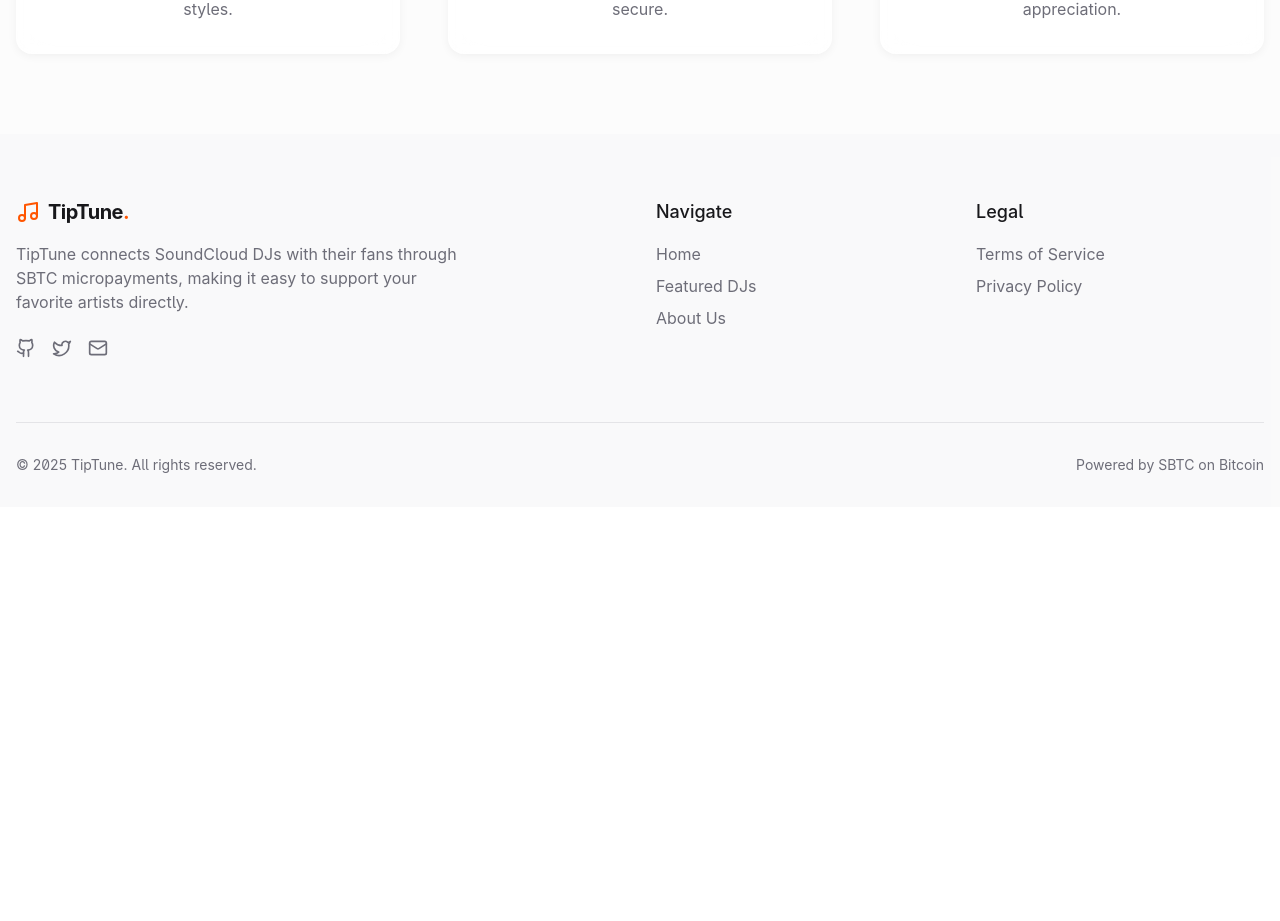
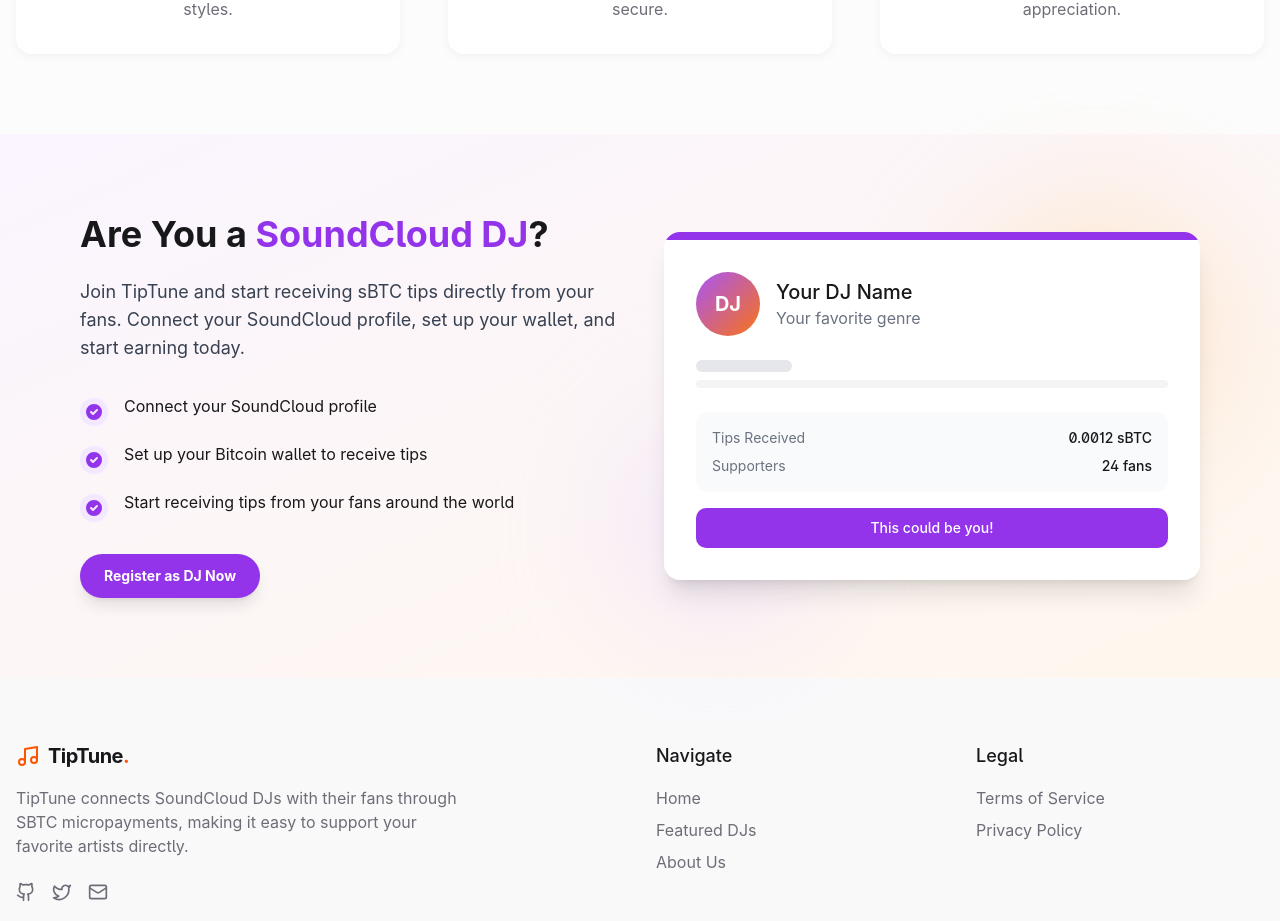
Before and after one commit to jasminelee/tipcloud-spark, a React (Vite) app: page / in a window 1280 px wide. Shown: the part 1876-2797 px from the top of the page. Before the commit the page ends 2383 px from the top, so only its background shows below. Built offline with nearby package versions, Linux system fonts and the light colour scheme.

Commit message:
register DJ button

```diff
--- a/src/components/Header.tsx
+++ b/src/components/Header.tsx
@@ -126,6 +126,7 @@ const Header = () => {
     { name: 'Home', path: '/' },
     { name: 'DJs', path: '/dj/featured' },
     { name: 'About', path: '/about' },
+    { name: 'Register as DJ', path: '/register-dj' },
   ];
 
   // Display wallet address if connected
--- a/src/pages/Index.tsx
+++ b/src/pages/Index.tsx
@@ -179,6 +179,17 @@ const HeroSection = () => {
                   Discover DJs
                 </Button>
               </Link>
+              <Link to="/register-dj">
+                <Button
+                  variant="outline"
+                  className="border-2 border-purple-500 hover:bg-purple-500/10 text-purple-500 font-bold
+                  px-8 py-4 rounded-full shadow-lg transition-all duration-300 ease-out transform hover:-translate-y-1
+                  w-full sm:w-auto"
+                  size="lg"
+                >
+                  Register as DJ
+                </Button>
+              </Link>
             </div>
           </div>
           <div className="hidden lg:block">
@@ -289,6 +300,95 @@ const FeatureSection = () => {
   );
 };
 
+const DJPromotionSection = () => {
+  const navigate = useNavigate();
+
+  return (
+    <section className="py-20 bg-gradient-to-br from-purple-50 to-orange-50">
+      <div className="container mx-auto px-4 max-w-6xl">
+        <div className="grid grid-cols-1 md:grid-cols-2 gap-12 items-center">
+          <div>
+            <h2 className="text-3xl md:text-4xl font-display font-bold mb-6">
+              Are You a <span className="text-purple-600">SoundCloud DJ</span>?
+            </h2>
+            <p className="text-lg text-gray-700 mb-8">
+              Join TipTune and start receiving sBTC tips directly from your fans. Connect your SoundCloud profile, set up your wallet, and start earning today.
+            </p>
+            <ul className="space-y-4 mb-8">
+              <li className="flex items-start">
+                <div className="mr-4 mt-1 bg-purple-100 rounded-full p-1">
+                  <svg xmlns="http://www.w3.org/2000/svg" className="h-5 w-5 text-purple-600" viewBox="0 0 20 20" fill="currentColor">
+                    <path fillRule="evenodd" d="M10 18a8 8 0 100-16 8 8 0 000 16zm3.707-9.293a1 1 0 00-1.414-1.414L9 10.586 7.707 9.293a1 1 0 00-1.414 1.414l2 2a1 1 0 001.414 0l4-4z" clipRule="evenodd" />
+                  </svg>
+                </div>
+                <span>Connect your SoundCloud profile</span>
+              </li>
+              <li className="flex items-start">
+                <div className="mr-4 mt-1 bg-purple-100 rounded-full p-1">
+                  <svg xmlns="http://www.w3.org/2000/svg" className="h-5 w-5 text-purple-600" viewBox="0 0 20 20" fill="currentColor">
+                    <path fillRule="evenodd" d="M10 18a8 8 0 100-16 8 8 0 000 16zm3.707-9.293a1 1 0 00-1.414-1.414L9 10.586 7.707 9.293a1 1 0 00-1.414 1.414l2 2a1 1 0 001.414 0l4-4z" clipRule="evenodd" />
+                  </svg>
+                </div>
+                <span>Set up your Bitcoin wallet to receive tips</span>
+              </li>
+              <li className="flex items-start">
+                <div className="mr-4 mt-1 bg-purple-100 rounded-full p-1">
+                  <svg xmlns="http://www.w3.org/2000/svg" className="h-5 w-5 text-purple-600" viewBox="0 0 20 20" fill="currentColor">
+                    <path fillRule="evenodd" d="M10 18a8 8 0 100-16 8 8 0 000 16zm3.707-9.293a1 1 0 00-1.414-1.414L9 10.586 7.707 9.293a1 1 0 00-1.414 1.414l2 2a1 1 0 001.414 0l4-4z" clipRule="evenodd" />
+                  </svg>
+                </div>
+                <span>Start receiving tips from your fans around the world</span>
+              </li>
+            </ul>
+            <Button
+              onClick={() => navigate('/register-dj')}
+              className="bg-purple-600 hover:bg-purple-700 text-white font-bold px-6 py-3 rounded-full shadow-lg transition-all duration-300 ease-out transform hover:-translate-y-1"
+              size="lg"
+            >
+              Register as DJ Now
+            </Button>
+          </div>
+          <div className="relative">
+            <div className="absolute -top-6 -right-6 w-64 h-64 bg-orange-200 rounded-full filter blur-3xl opacity-50 z-0" />
+            <div className="absolute -bottom-10 -left-10 w-48 h-48 bg-purple-200 rounded-full filter blur-3xl opacity-50 z-0" />
+            <div className="relative z-10 bg-white rounded-2xl shadow-xl overflow-hidden">
+              <div className="bg-purple-600 h-2" />
+              <div className="p-8">
+                <div className="flex items-center mb-6">
+                  <div className="w-16 h-16 bg-gradient-to-br from-purple-500 to-orange-500 rounded-full flex items-center justify-center text-white font-bold text-xl">
+                    DJ
+                  </div>
+                  <div className="ml-4">
+                    <h3 className="text-xl font-medium">Your DJ Name</h3>
+                    <p className="text-gray-500">Your favorite genre</p>
+                  </div>
+                </div>
+                <div className="mb-6">
+                  <div className="h-3 w-24 bg-gray-200 rounded-full mb-2"></div>
+                  <div className="h-2 w-full bg-gray-100 rounded-full"></div>
+                </div>
+                <div className="p-4 bg-gray-50 rounded-lg mb-4">
+                  <div className="flex justify-between items-center mb-2">
+                    <div className="text-sm text-gray-500">Tips Received</div>
+                    <div className="text-sm font-medium">0.0012 sBTC</div>
+                  </div>
+                  <div className="flex justify-between items-center">
+                    <div className="text-sm text-gray-500">Supporters</div>
+                    <div className="text-sm font-medium">24 fans</div>
+                  </div>
+                </div>
+                <Button className="w-full bg-purple-600 hover:bg-purple-700 text-white">
+                  This could be you!
+                </Button>
+              </div>
+            </div>
+          </div>
+        </div>
+      </div>
+    </section>
+  );
+};
+
 const Index = () => {
   useEffect(() => {
     window.scrollTo(0, 0);
@@ -301,6 +401,7 @@ const Index = () => {
         <HeroSection />
         <FeaturedDJs />
         <FeatureSection />
+        <DJPromotionSection />
       </main>
       <Footer />
     </div>
```
